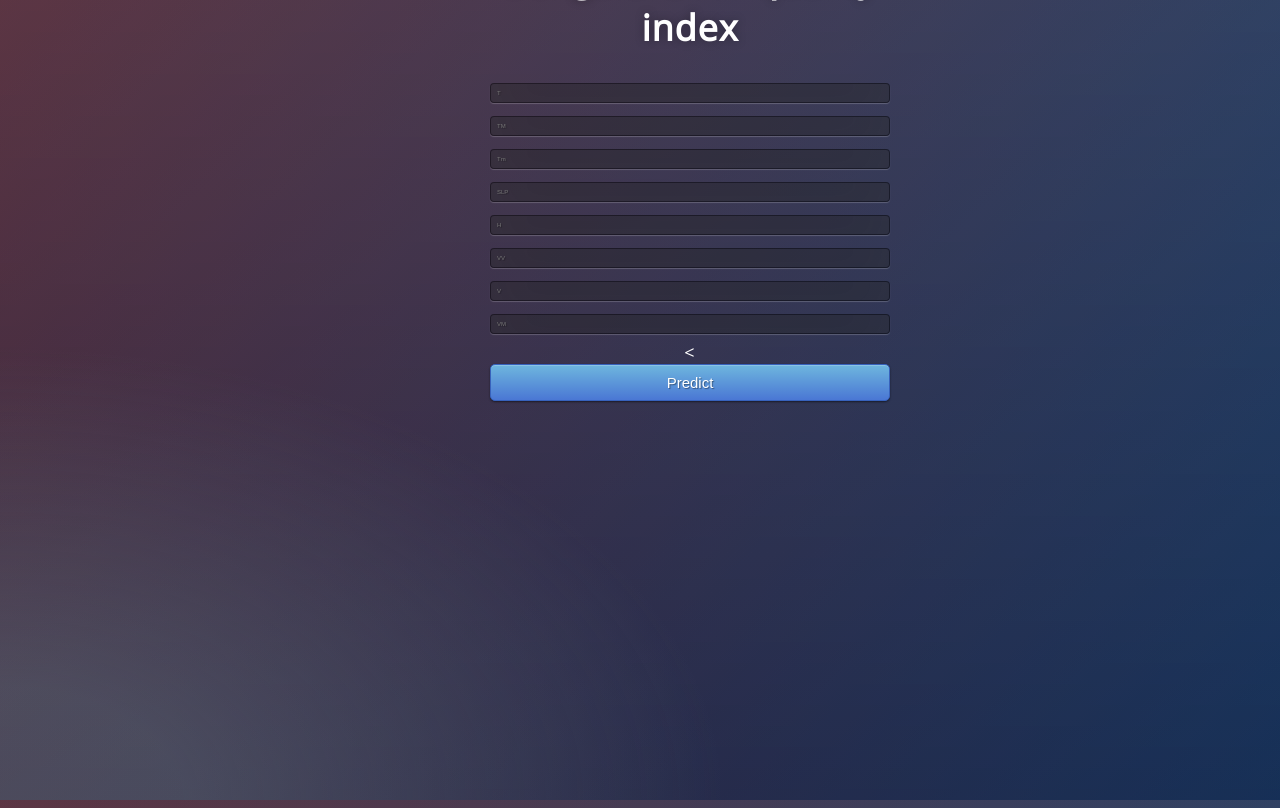
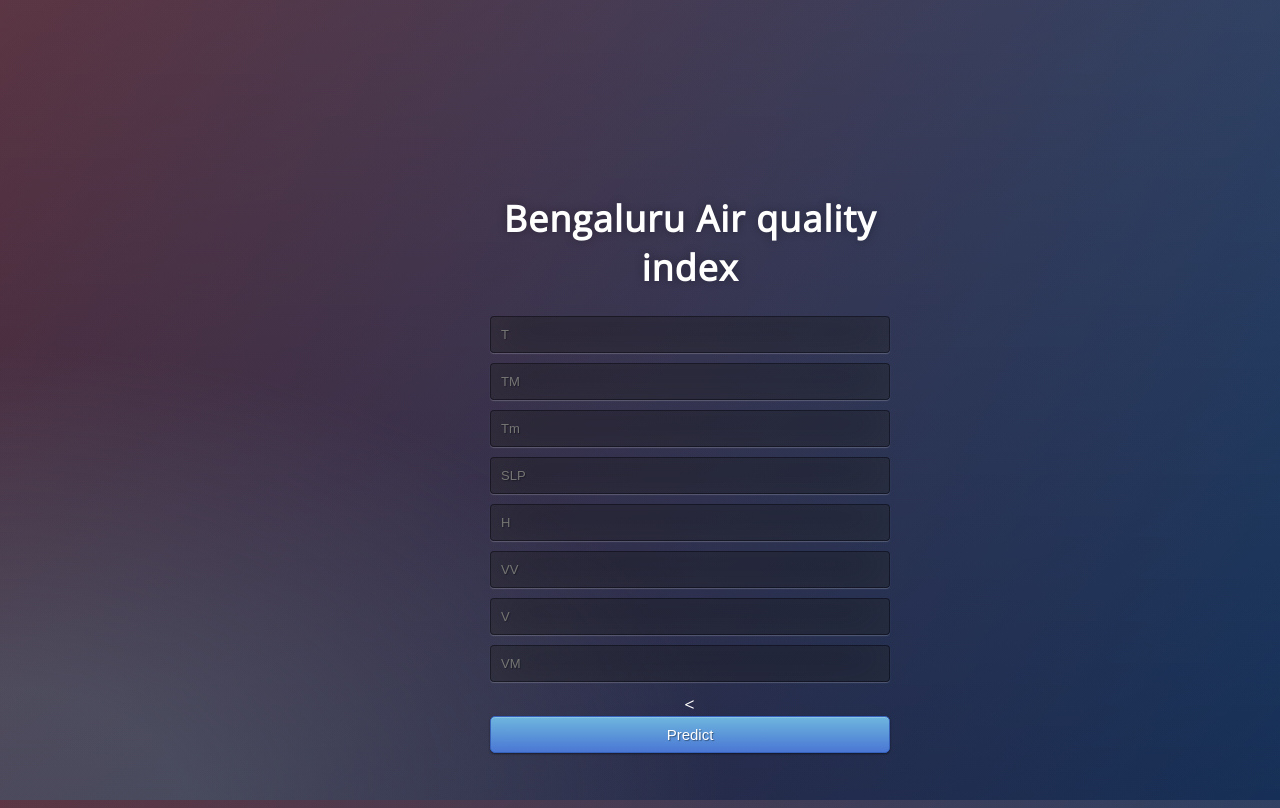
Before and after one commit to Bhaveshsalvi/Air-Quality-Index-Deployment-Heroku, a Flask app: page / in a window 1280 px wide. Run offline with Flask 2, Linux system fonts and the light colour scheme; parts of the project's set-up code (start-up, migrations or seed data) failed here and were passed over.

Commit message:
deployment

```diff
--- a/static/css/styles.css
+++ b/static/css/styles.css
@@ -32,23 +32,23 @@
 }
 .login {
 	position: absolute;
-	top: 10%;
+	top: 40%;
 	left: 50%;
 	margin: -150px 0 0 -150px;
 	width:400px;
-	height:200px;
+	height:400px;
 }
 
 .login h1 { color: #fff; text-shadow: 0 0 10px rgba(0,0,0,0.3); letter-spacing:1px; text-align:center; }
 
 input {
 	width: 100%;
-	margin-bottom: 6px;
+	margin-bottom: 10px;
 	background: rgba(0,0,0,0.3);
 	border: none;
 	outline: none;
-	padding: 6px;
-	font-size: 6px;
+	padding: 10px;
+	font-size: 13px;
 	color: #fff;
 	text-shadow: 1px 1px 1px rgba(0,0,0,0.3);
 	border: 1px solid rgba(0,0,0,0.3);
```
